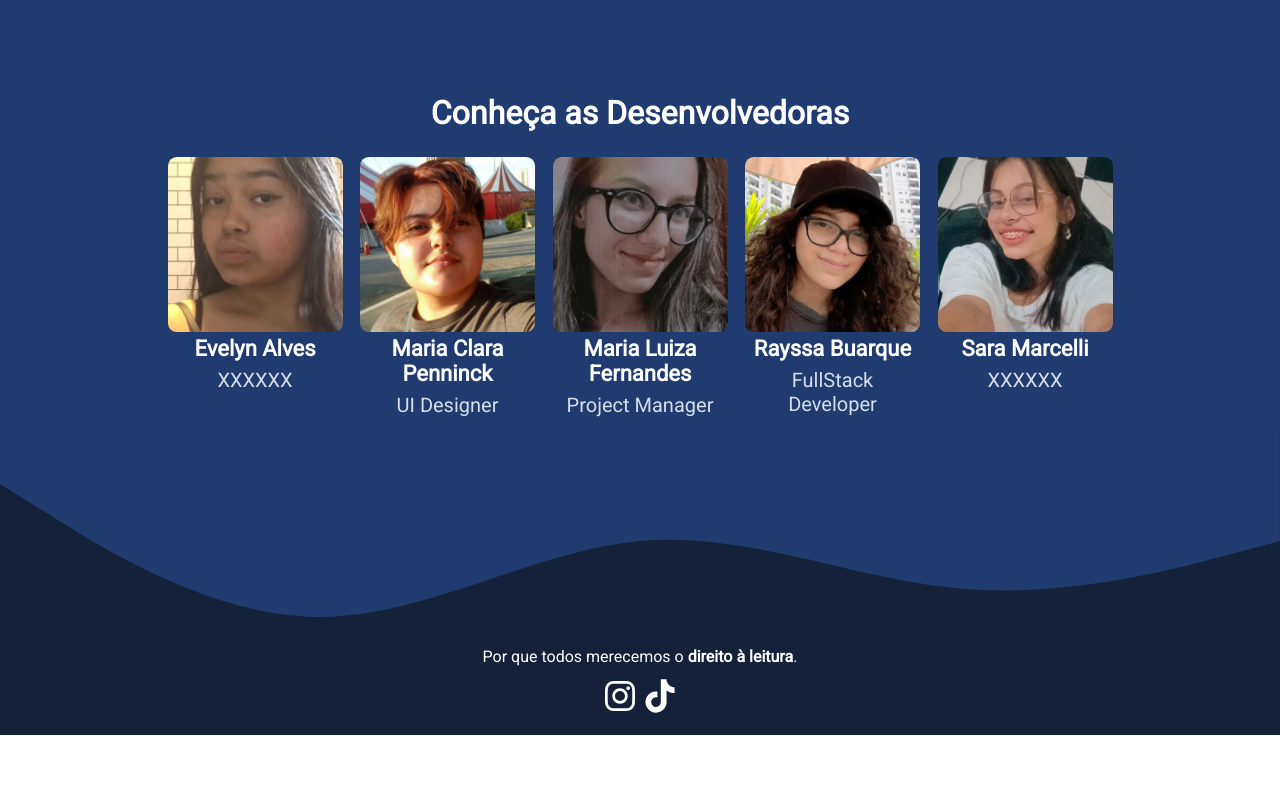
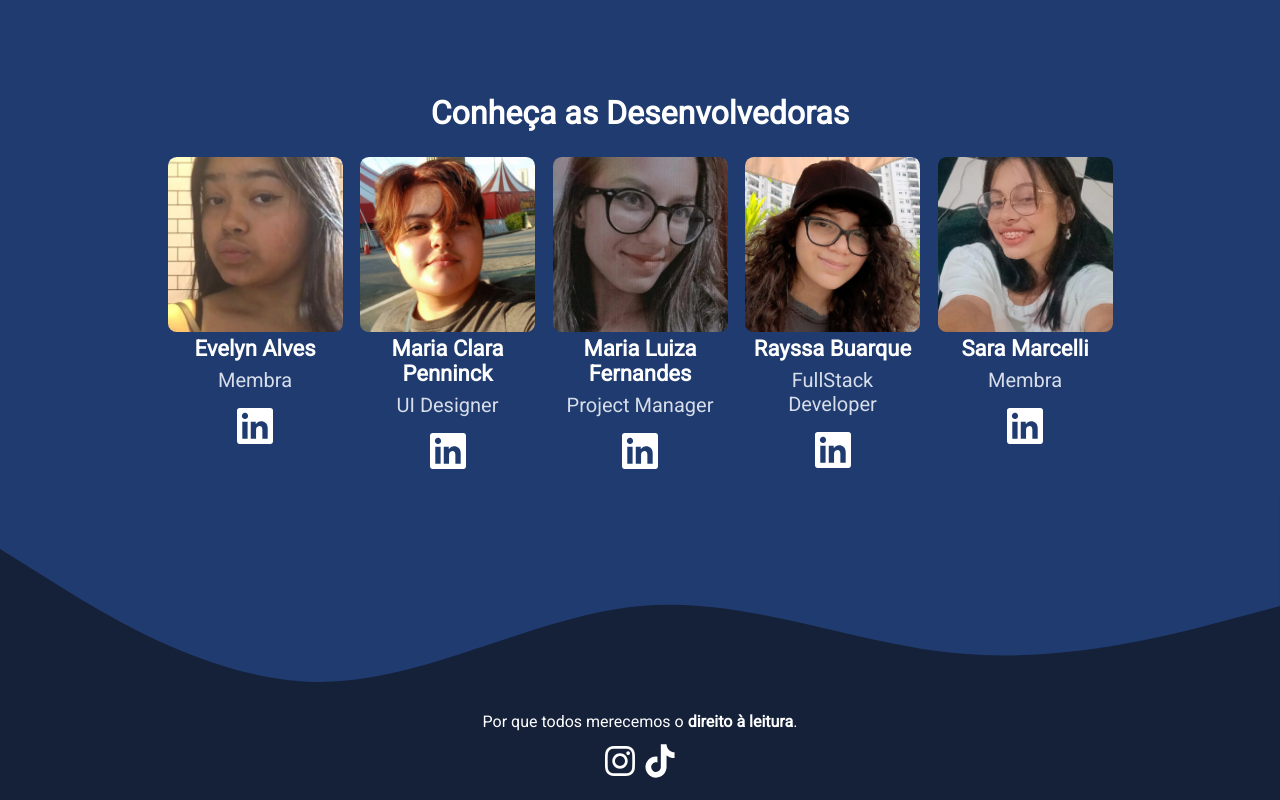
Before and after one commit to RayssaBuarque/BookShire-Website, an Angular app: page / in a window 1280 px wide. Shown: the part 2187-2987 px from the top of the page. Before the commit the page ends 2922 px from the top, so only its background shows below. Built offline with nearby package versions, Linux system fonts and the light colour scheme.

Commit message:
dynamize dev data

```diff
--- /dev/null
+++ b/src/app/data/developers-data.ts
@@ -0,0 +1,71 @@
+export const devData = [
+    {
+        "id": "1",
+        "nome": "Evelyn Alves",
+        "picUrl":"../../assets/pages/home/devs/evelyn.jpg",
+        "cargo": "Membra",
+        "socials": [
+            {
+                "rede": "Linkedin",
+                "redePicUrl": "../../assets/icons/linkedin.svg",
+                "redeUrl": "https://www.linkedin.com/in/evelyn-alves-oliveira-07131a221/"
+            }
+        ]
+    },
+
+    {
+        "id": "2",
+        "nome": "Maria Clara Penninck",
+        "picUrl":"../../assets/pages/home/devs/clara.jpg",
+        "cargo": "UI Designer",
+        "socials": [
+            {
+                "rede": "Linkedin",
+                "redePicUrl": "../../assets/icons/linkedin.svg",
+                "redeUrl": "https://www.linkedin.com/in/maria-clara-penninck-8ab810236/"
+            }
+        ]
+    },
+
+    {
+        "id": "3",
+        "nome": "Maria Luiza Fernandes",
+        "picUrl":"../../assets/pages/home/devs/malu.jpg",
+        "cargo": "Project Manager",
+        "socials": [
+            {
+                "rede": "Linkedin",
+                "redePicUrl": "../../assets/icons/linkedin.svg",
+                "redeUrl": "https://www.linkedin.com/in/maria-luiza-871a65238/"
+            }
+        ]
+    },
+
+    {
+        "id": "4",
+        "nome": "Rayssa Buarque",
+        "picUrl":"../../assets/pages/home/devs/rayssa.jpg",
+        "cargo": "FullStack Developer",
+        "socials": [
+            {
+                "rede": "Linkedin",
+                "redePicUrl": "../../assets/icons/linkedin.svg",
+                "redeUrl": "https://www.linkedin.com/in/rayssabuarque/"
+            }
+        ]
+    },
+
+    {
+        "id": "5",
+        "nome": "Sara Marcelli",
+        "picUrl":"../../assets/pages/home/devs/sara.jpg",
+        "cargo": "Membra",
+        "socials": [
+            {
+                "rede": "Linkedin",
+                "redePicUrl": "../../assets/icons/linkedin.svg",
+                "redeUrl": "https://www.linkedin.com/in/sara-marcelli-da-silva-santos-a64342214/"
+            }
+        ]
+    }
+]
--- a/src/app/pages/home/card-devs/card-devs.component.css
+++ b/src/app/pages/home/card-devs/card-devs.component.css
@@ -2,7 +2,9 @@
     display: flex;
     flex-direction: column;
     align-items: center;
+
     width: 175px;
+    height: 325px;
 }
 
 .card__pic > img{
@@ -27,3 +29,16 @@
     font-size: 20px;
     text-align: center;
 }
+
+ul{
+    display: flex;
+    flex-direction: row;
+    list-style: none;
+
+    margin-top: 10px;
+}
+
+ul > li > img{
+    height: 20px;
+    width: 20px;
+}
--- a/src/app/pages/home/card-devs/card-devs.component.html
+++ b/src/app/pages/home/card-devs/card-devs.component.html
@@ -8,4 +8,14 @@
 
         <p>{{cargo}}</p>
     </div>
+
+    <div class="card__socials">
+        <ul>
+            <li *ngFor= "let social of socials">
+                <a href="{{social.redeUrl}}" target="_blank">
+                    <img src="{{social.redePicUrl}}" alt="{{social.rede}}">
+                </a>
+            </li>
+        </ul>
+    </div>
 </div>
--- a/src/app/pages/home/card-devs/card-devs.component.ts
+++ b/src/app/pages/home/card-devs/card-devs.component.ts
@@ -1,4 +1,6 @@
 import { Component, Input, OnInit } from '@angular/core';
+import { ActivatedRoute } from '@angular/router';
+import {devData} from '../../../data/developers-data';
 
 @Component({
   selector: 'app-card-devs',
@@ -8,13 +10,36 @@ import { Component, Input, OnInit } from '@angular/core';
 export class CardDevsComponent implements OnInit {
 
   //PROPRIEDADES INPUTÁVEIS DO CARD
-  @Input() nome:string = 'Nome'
-  @Input() cargo:string = 'Cargo'
-  @Input() picUrl:string = 'Url da Imagem'
+  @Input() id:string | null =''
+  private Id: string | null = ''
+  nome:string = 'Nome'
+  cargo:string = 'Cargo'
+  picUrl:string = 'Url da Imagem'
 
-  constructor() { }
+  socials:{
+    rede: string,
+    redePicUrl: string,
+    redeUrl: string
+  }[] = []
+
+  constructor(private route:ActivatedRoute) {}
 
   ngOnInit(): void {
+    this.route.paramMap.subscribe( (value) => this.Id = value.get('id') );
+
+    this.setValuesToComponent(this.id);
+  }
+
+  setValuesToComponent(id:string | null){
+    const dados = devData.filter( (dev) => dev.id == id )[0];
+    // console.log(dados)
+
+    this.nome = dados.nome;
+    this.cargo = dados.cargo;
+    this.picUrl = dados.picUrl;
+
+    this.socials.push(...dados.socials)
+    console.log(this.socials)
   }
 
 }
--- a/src/app/pages/home/home.component.html
+++ b/src/app/pages/home/home.component.html
@@ -65,35 +65,15 @@
            <h1>Conheça as Desenvolvedoras</h1>
 
             <div class="desenvolvedoras__fotos">
-            <app-card-devs
-                nome="Evelyn Alves"
-                cargo="XXXXXX"
-                picUrl="../../../assets/pages/home/devs/evelyn.jpg">
-            </app-card-devs>
+            <app-card-devs id = "1"></app-card-devs>
 
-            <app-card-devs
-                nome="Maria Clara Penninck"
-                cargo="UI Designer"
-                picUrl="../../../assets/pages/home/devs/clara.jpg">
-            </app-card-devs>
+            <app-card-devs id = "2"></app-card-devs>
 
-            <app-card-devs
-                nome="Maria Luiza Fernandes"
-                cargo="Project Manager"
-                picUrl="../../../../assets/pages/home/devs/malu.jpg">
-            </app-card-devs>
+            <app-card-devs id = "3"></app-card-devs>
 
-            <app-card-devs
-                nome="Rayssa Buarque"
-                cargo="FullStack Developer"
-                picUrl="../../../assets/pages/home/devs/rayssa.jpg">
-            </app-card-devs>
+            <app-card-devs id = "4"></app-card-devs>
 
-            <app-card-devs
-                nome="Sara Marcelli"
-                cargo="XXXXXX"
-                picUrl="../../../assets/pages/home/devs/sara.jpg">
-            </app-card-devs>
+            <app-card-devs id = "5"></app-card-devs>
 
             </div>
         </div>
```
Also changed, not shown: src/assets/icons/linkedin.svg (added).
